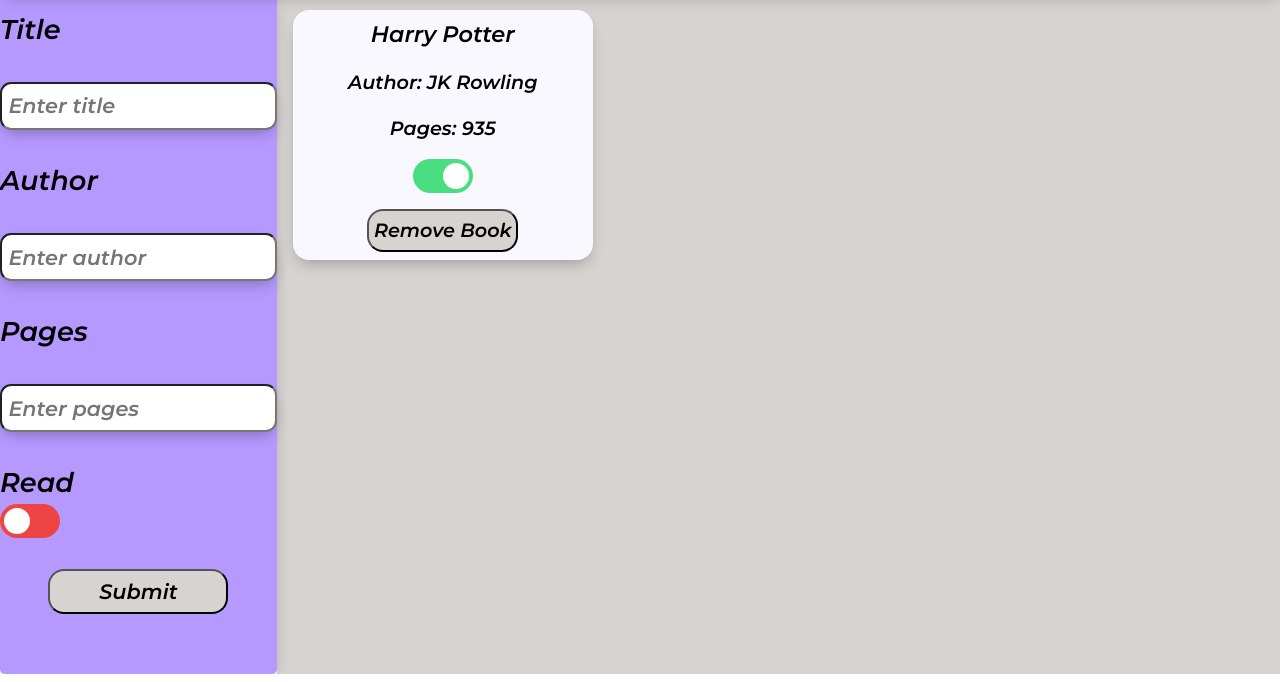
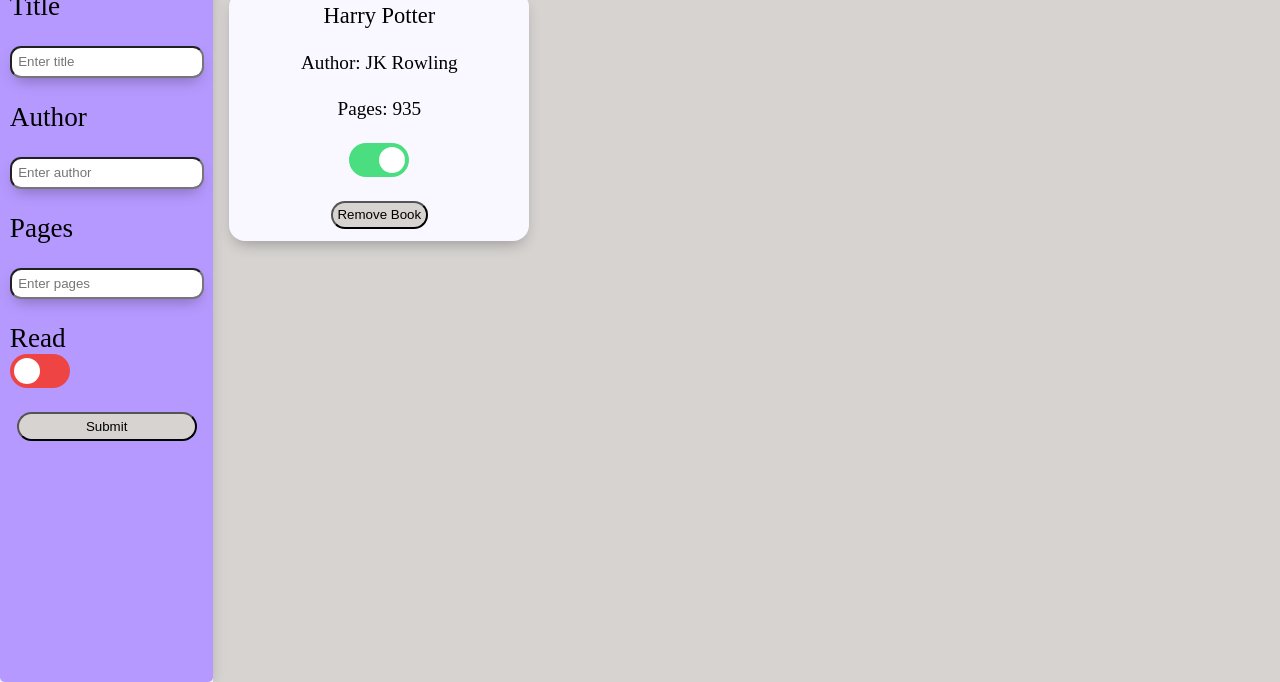
Before and after one commit to stolomeo/library, a plain HTML site: page index.html in a window 1280 px wide. Shown: the part 126-808 px from the top of the page. Drawn offline with Linux system fonts and the light colour scheme.

Commit message:
Make reset shorter

```diff
--- a/styles.css
+++ b/styles.css
@@ -1,76 +1,40 @@
 @import url("https://fonts.googleapis.com/css2?family=Merriweather:ital@1&family=Montserrat:ital,wght@1,600&family=Source+Code+Pro:wght@800&display=swap");
 
-/*
-  1. Use a more-intuitive box-sizing model.
-*/
+html {
+  box-sizing: border-box;
+  font-size: 16px;
+}
+
 *,
-*::before,
-*::after {
-  box-sizing: border-box;
+*:before,
+*:after {
+  box-sizing: inherit;
 }
-/*
-  2. Remove default margin
-*/
-* {
-  margin: 0;
-}
-/*
-  3. Allow percentage-based heights in the application
-*/
-html,
-body {
-  font-family: "Montserrat", sans-serif;
-  height: 100%;
-}
-/*
-  Typographic tweaks!
-  4. Add accessible line-height
-  5. Improve text rendering
-*/
-body {
-  line-height: 1.5;
-  -webkit-font-smoothing: antialiased;
-}
-/*
-  6. Improve media defaults
-*/
-img,
-picture,
-video,
-canvas,
-svg {
-  display: block;
-  max-width: 100%;
-}
-/*
-  7. Remove built-in form typography styles
-*/
-input,
-button,
-textarea,
-select {
-  font: inherit;
-}
-/*
-  8. Avoid text overflows
-*/
-p,
+
+body,
 h1,
 h2,
 h3,
 h4,
 h5,
-h6 {
-  overflow-wrap: break-word;
+h6,
+p,
+ol,
+ul {
+  margin: 0;
+  padding: 0;
+  font-weight: normal;
 }
-/*
-  9. Create a root stacking context
-*/
-#root,
-#__next {
-  isolation: isolate;
+
+ol,
+ul {
+  list-style: none;
 }
-/*-----------------------------------------*/
+
+img {
+  max-width: 100%;
+  height: auto;
+}
 :root {
   --grey: #d6d3d1;
   --red: #ef4444;
```
